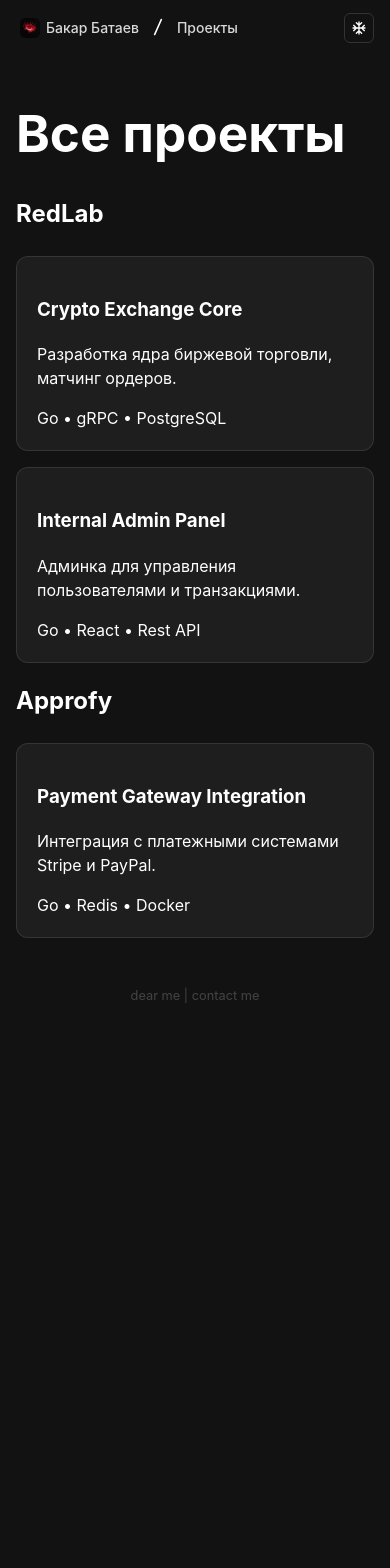
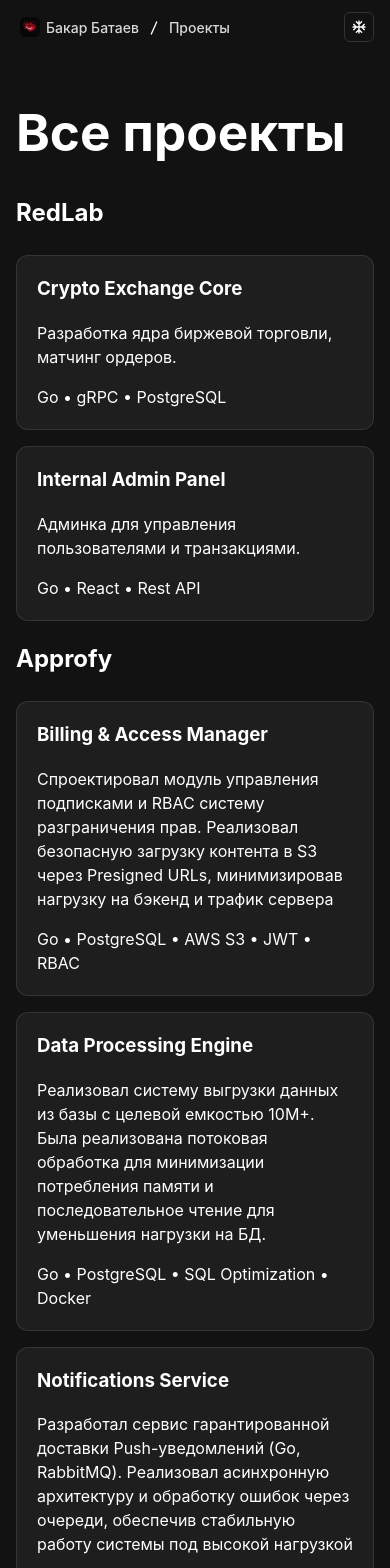
Before and after one commit to bbvtaev/bbvtaev.github.io, a React (Vite) app: page /projects in a window 390 px wide. Shown: the top 1568 px of the page. Before the commit the page ends 1038 px from the top, so only its background shows below. Built offline with nearby package versions, Linux system fonts and the light colour scheme.

Commit message:
[Feat] Valid information about Approfy

```diff
--- a/src/App.css
+++ b/src/App.css
@@ -170,6 +170,15 @@
     padding: 4px;
   }
 
+  .snow_btn__svg__bigger {
+    width: 16px;
+    height: 16px;
+  }
+
+  .home__separator {
+    margin: 0 3px;
+  }
+
   .home__descr {
     font-size: 14px;
   }
--- a/src/data.ts
+++ b/src/data.ts
@@ -38,13 +38,23 @@
     company: 'Approfy',
     period: 'Январь 2023 - Март 2024',
     role: 'Junior Golang Developer',
-    description: 'Поддержка легаси и написание микросервисов...',
+    description: 'Работал в продуктовой команде над масштабируемыми Backend-решениями. Прошел путь от исправления технического долга в инфраструктуре до проектирования систем с большой пропускной способностью (10M+).',
     projects: [
       {
-        name: 'Payment Gateway Integration',
-        desc: 'Интеграция с платежными системами Stripe и PayPal.',
-        technologies: ['Go', 'Redis', 'Docker']
-      }
+        name: 'Billing & Access Manager',
+        desc: 'Спроектировал модуль управления подписками и RBAC систему разграничения прав. Реализовал безопасную загрузку контента в S3 через Presigned URLs, минимизировав нагрузку на бэкенд и трафик сервера',
+        technologies: ['Go', 'PostgreSQL', 'AWS S3', 'JWT', 'RBAC']
+      },
+      {
+        name: 'Data Processing Engine',
+        desc: 'Реализовал систему выгрузки данных из базы с целевой емкостью 10М+. Была реализована потоковая обработка для минимизации потребления памяти и последовательное чтение для уменьшения нагрузки на БД.',
+        technologies: ['Go', 'PostgreSQL', 'SQL Optimization', 'Docker']
+      },
+      {
+        name: 'Notifications Service',
+        desc: 'Разработал сервис гарантированной доставки Push-уведомлений (Go, RabbitMQ). Реализовал асинхронную архитектуру и обработку ошибок через очереди, обеспечив стабильную работу системы под высокой нагрузкой',
+        technologies: ['Go', 'PostgreSQL', 'Redis', 'RabbitMQ']
+      },
     ]
   }
 ];
--- a/src/pages/Projects/Projects.module.css
+++ b/src/pages/Projects/Projects.module.css
@@ -37,7 +37,6 @@
 
 .grid {
     display: grid;
-    grid-template-columns: repeat(auto-fit, minmax(250px, 1fr));
     gap: 1.5rem;
     margin-top: 2rem;
 }
--- a/src/pages/Projects/Projects.tsx
+++ b/src/pages/Projects/Projects.tsx
@@ -3,14 +3,12 @@
 import { experiences } from '../../data';
 
 export const Projects = () => {
-    const { companyId } = useParams(); // Получаем параметр из URL
+    const { companyId } = useParams();
 
-    // Если ID передан, ищем конкретный опыт
     const selectedExp = companyId
         ? experiences.find(e => e.id === companyId)
         : null;
 
-    // Если мы на странице /projects (без ID), показываем список всех
     if (!companyId) {
         return (
             <div className={styles.projectsContainer}>
@@ -21,7 +19,7 @@
                         <div className={styles.grid}>
                             {exp.projects.map((proj, idx) => (
                                 <div key={idx} className={styles.card}>
-                                    <h3>{proj.name}</h3>
+                                    <h3 className={styles.cardTitle}>{proj.name}</h3>
                                     <p>{proj.desc}</p>
                                     <div className={styles.techStack}>
                                         {proj.technologies.join(' • ')}
```
